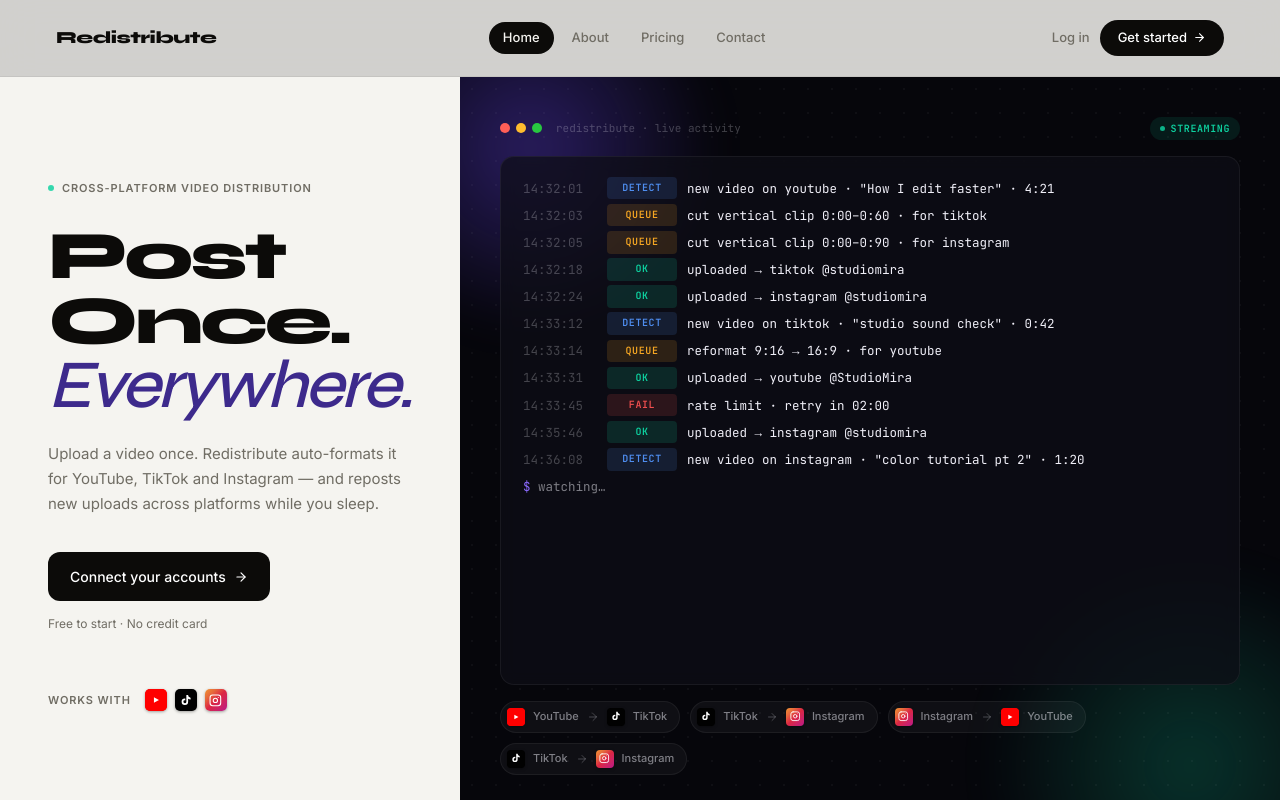
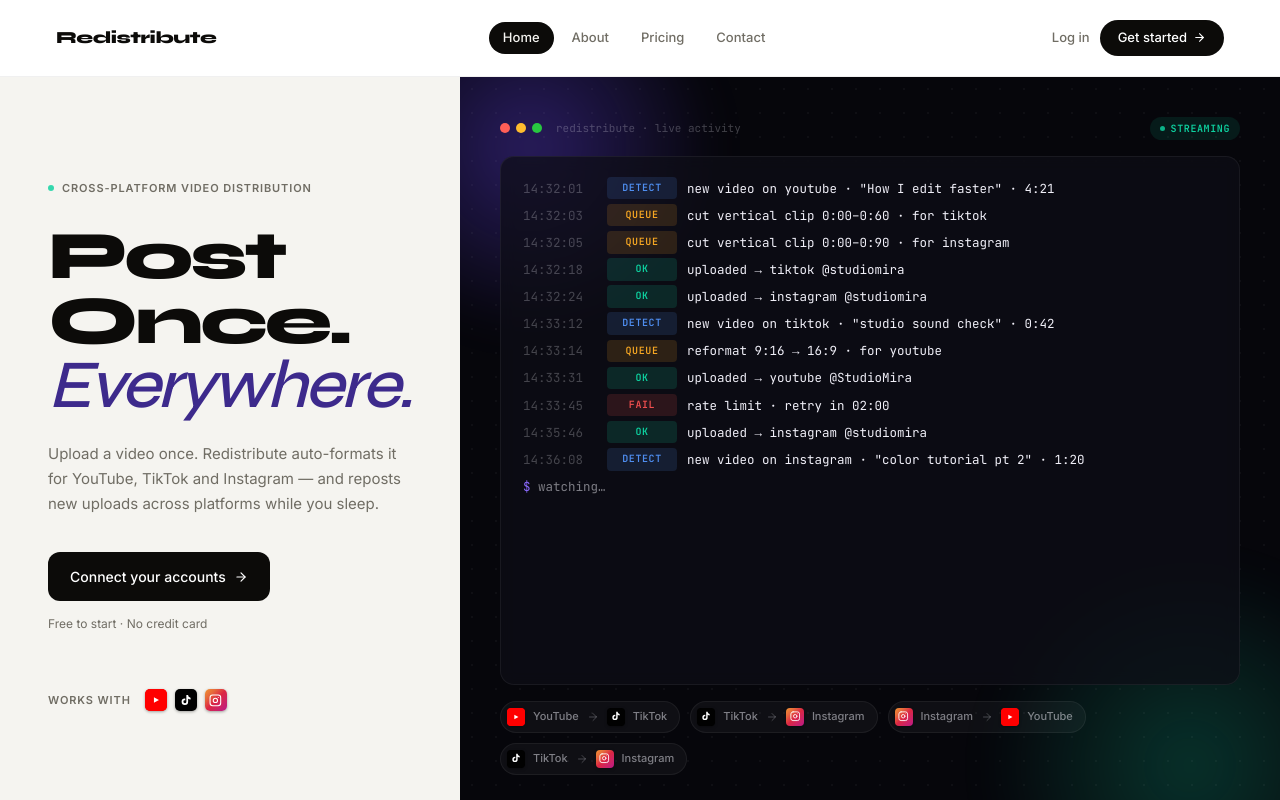
Before and after one commit to Baraaammori/Redistribute, a React (Create React App) app in the folder Frontend/: page / in a window 1280 px wide. Shown: the top 800 px of the page. Built offline with nearby package versions, Linux system fonts and the light colour scheme; no server answers.

Commit message:
style: update navbar background to solid white

```diff
--- a/Frontend/src/components/Navbar.tsx
+++ b/Frontend/src/components/Navbar.tsx
@@ -4,7 +4,7 @@
 import { useAuth } from '../contexts/AuthContext';
 
 const NAV_ITEMS: [string, string][] = [
-  ['/about',   'About'],
+  ['/about', 'About'],
   ['/pricing', 'Pricing'],
   ['/contact', 'Contact'],
 ];
@@ -24,7 +24,7 @@
       className="flex items-center gap-8 sticky top-0 z-50"
       style={{
         padding: '20px 56px',
-        background: 'rgba(245,244,240,0.85)',
+        background: 'rgba(255, 255, 255, 1)',
         backdropFilter: 'blur(20px)',
         borderBottom: '1px solid rgba(0,0,0,0.06)',
       }}
```
